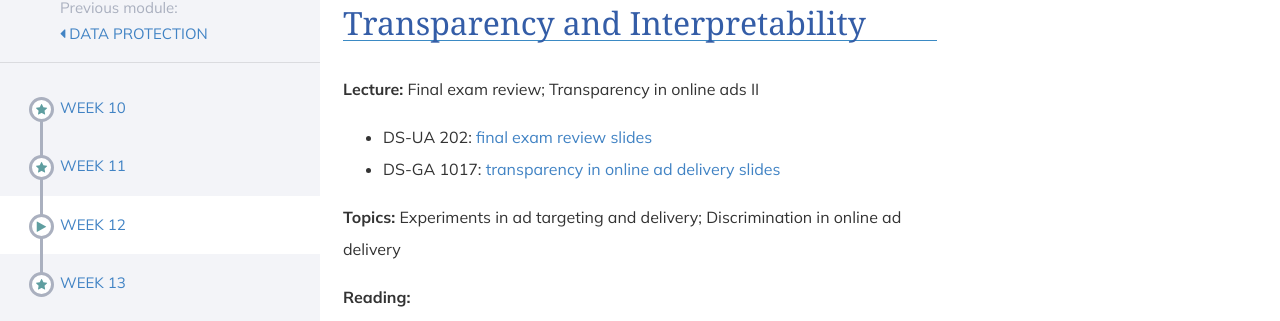
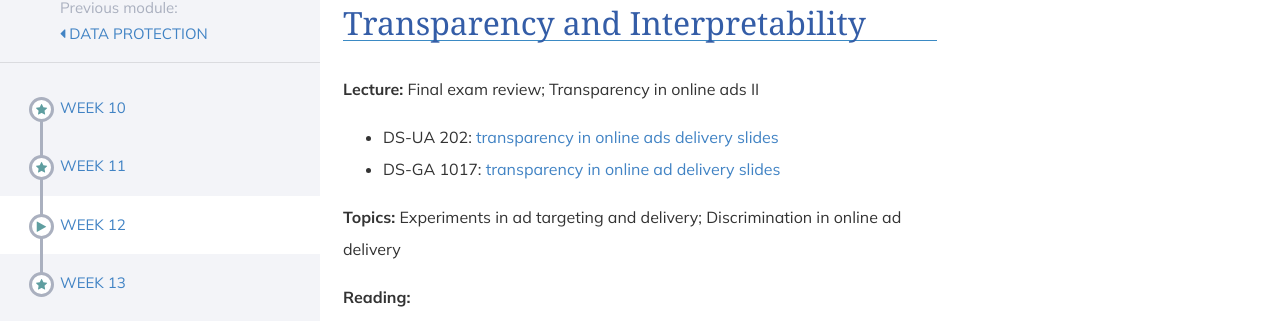
Before and after one commit to DataResponsibly/rds24, a Jekyll site: the page built from modules/transparency_and_interpretability/_posts/2000-01-03-week12.md, in a window 1280 px wide. Shown: the part 137-458 px from the top of the page. Built offline with Jekyll 4.4.1, drawn with Linux system fonts in a browser that asks for light colours; nearby versions of some CDN libraries.

Commit message:
Update links for transparency module

```diff
--- a/modules/transparency_and_interpretability/_posts/2000-01-03-week12.md
+++ b/modules/transparency_and_interpretability/_posts/2000-01-03-week12.md
@@ -6,7 +6,7 @@ title: Week 12
 
 **Lecture:** Final exam review; Transparency in online ads II
 
-* DS-UA 202: [final exam review slides](../../../assets/12_final_review_202.pdf)
+* DS-UA 202: [transparency in online ads delivery slides](../../../assets/12_transparency_ads.pdf)
 * DS-GA 1017: [transparency in online ad delivery slides](../../../assets/12_transparency_ads.pdf)
 
 **Topics:** Experiments in ad targeting and delivery; Discrimination in online ad delivery
```
